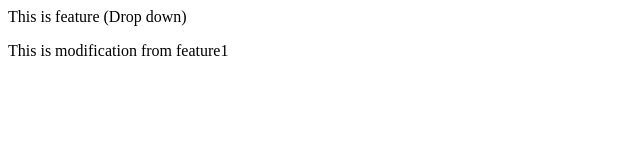
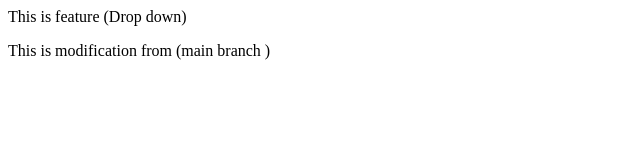
Before and after one commit to SHARAT1997/Git_Practice, a plain HTML site: page index.html in a window 1280 px wide. Shown: the full height of the page, 0-640 px from the left. Drawn offline with Linux system fonts and the light colour scheme.

Commit message:
Added (main branch)

```diff
--- a/index.html
+++ b/index.html
@@ -1,2 +1,2 @@
 <p> This is feature (Drop down) </p>
-<p> This is modification from feature1 </p>
+<p> This is modification from (main branch ) </p>
```
